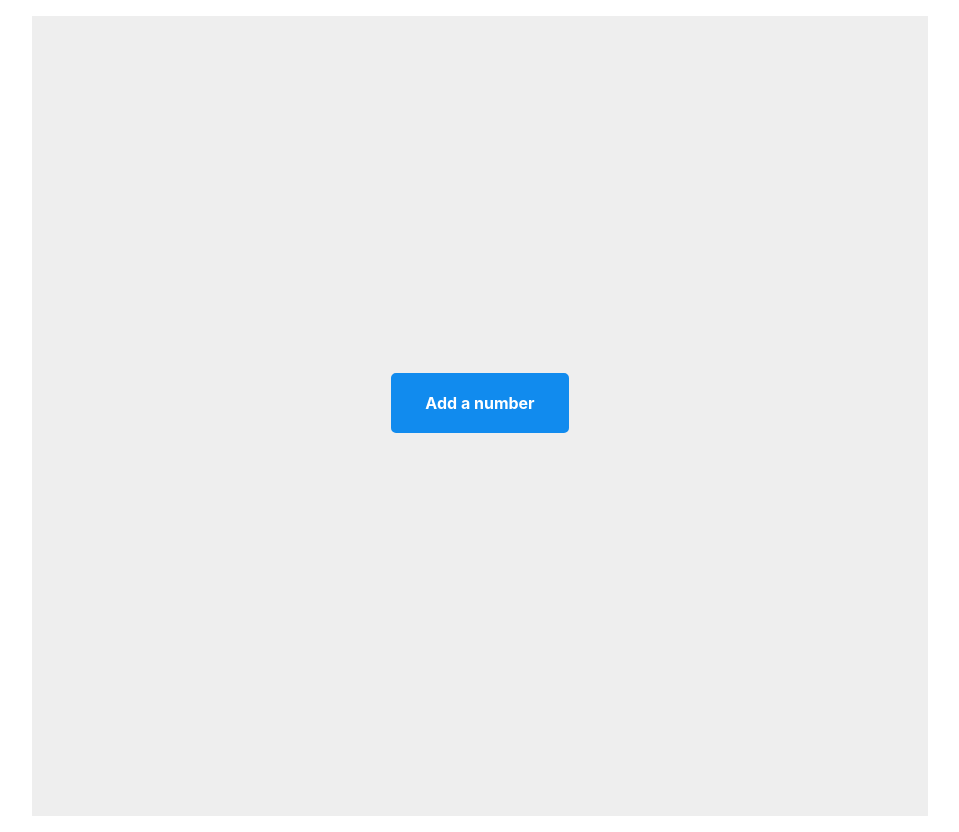
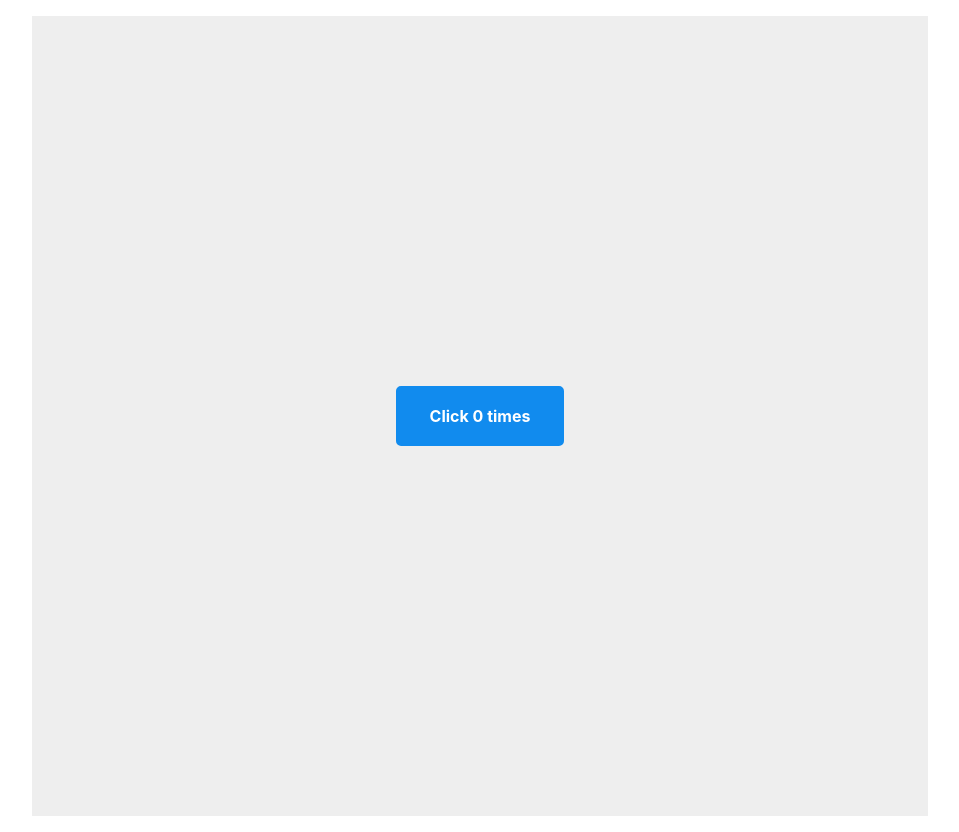
Before and after one commit to tutu-tonton/React-Hooks-tut_Codevolution, a React (Create React App) app: page / in a window 1280 px wide. Shown: the whole page, without its empty margins (160-1119 px from the left). Built offline with nearby package versions, Linux system fonts and the light colour scheme.

Commit message:
lesson7 useEffect after render - HookCounter.js作成

```diff
--- a/src/App.js
+++ b/src/App.js
@@ -4,12 +4,18 @@
 // import HookCounter from './components/HookCounter.component';
 // import HookCounterTwo from './components/HookCounterTwo.component';
 // import HookCounterThree from './components/HookCounterThree.component';
-import HookCounterFour from './components/HookCounterFour.component';
+// import HookCounterFour from './components/HookCounterFour.component';
+// import ClassCounterOne from './components/ClassCounterOne';
+import HookCounter from './components/HookCounter';
 
 function App() {
 	return (
 		<div className="App">
-			<HookCounterFour />
+			<HookCounter />
+			{/* <ClassCounterOne /> */}
+
+			{/* ===== useState ===== */}
+			{/* <HookCounterFour /> */}
 			{/* <HookCounterThree /> */}
 			{/* <HookCounterTwo /> */}
 			{/* <HookCounter /> */}
--- /dev/null
+++ b/src/components/ClassCounterOne.js
@@ -0,0 +1,26 @@
+//========================================
+//  lesson7 useEffect - class ver.
+//========================================
+
+import React, { Component } from 'react';
+
+class ClassCounterOne extends Component {
+	state = {
+		count: 0,
+	};
+	componentDidMount() {
+		document.title = `Clicked ${this.state.count} times`;
+	}
+	componentDidUpdate(prevProps, prevState) {
+		document.title = `Clicked ${this.state.count} times`;
+	}
+	render() {
+		return (
+			<div>
+				<button onClick={() => this.setState({ count: this.state.count + 1 })}>Click {this.state.count}</button>
+			</div>
+		);
+	}
+}
+
+export default ClassCounterOne;
--- /dev/null
+++ b/src/components/HookCounter.js
@@ -0,0 +1,22 @@
+//========================================
+//  lesson7 useEffect after render
+//========================================
+
+import React, { useState, useEffect } from 'react';
+
+const HookCounter = () => {
+	const [count, setCount] = useState(0);
+
+	// render後にコールバック関数が実行される
+	useEffect(() => {
+		document.title = `You clicked ${count} times`;
+	});
+
+	return (
+		<div>
+			<button onClick={() => setCount(count + 1)}>Click {count} times</button>
+		</div>
+	);
+};
+
+export default HookCounter;
```
Also changed, not shown: 1 other file (tests, documents, lock files or other folders).
